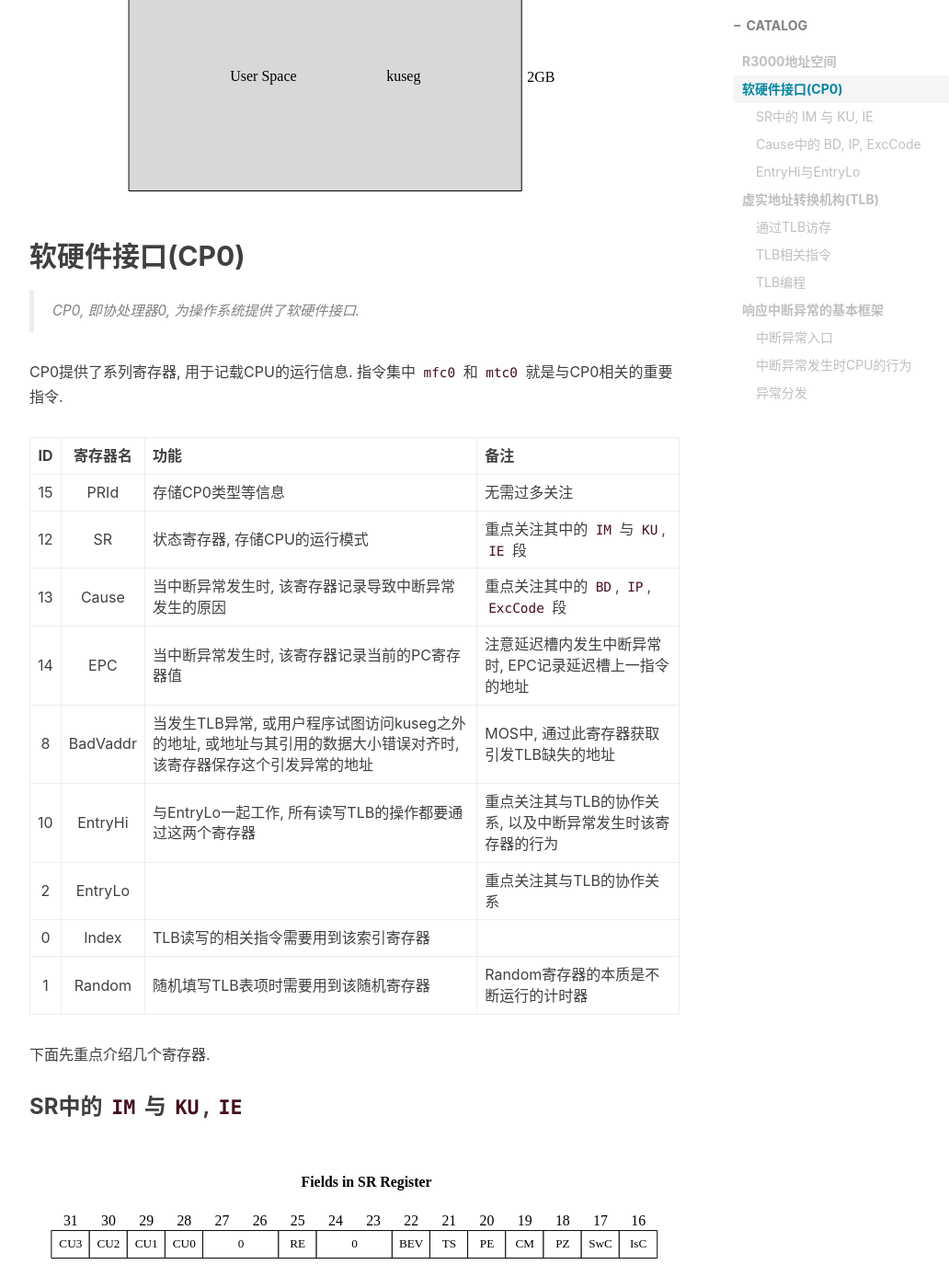
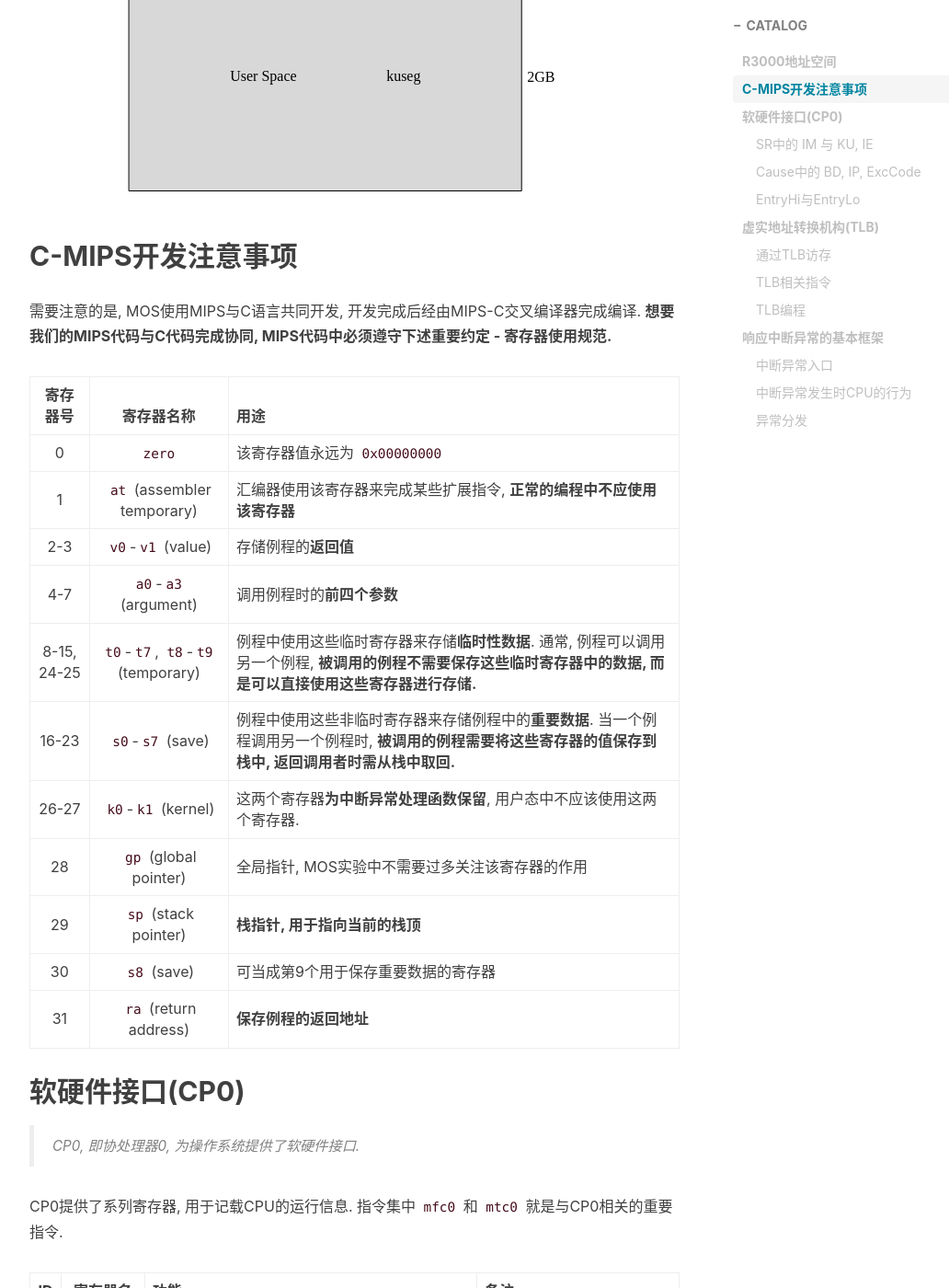
Before and after one commit to Coekjan/coekjan.github.io, a Jekyll site: the page built from _posts/MOS/2021-07-15-Introduction.md, in a window 1280 px wide and 1400 px high, scrolled down 1132 px. Shown: the whole window at 92% size, without its empty margins (233-1265 px from the left). Built offline with Jekyll 4.4.1, drawn with Linux system fonts in a browser that asks for light colours; nearby versions of some CDN libraries; comment, search, counter and statistics services are not loaded.

Commit message:
Add information about C-MIPS

```diff
--- a/_posts/MOS/2021-07-15-Introduction.md
+++ b/_posts/MOS/2021-07-15-Introduction.md
@@ -20,6 +20,24 @@ tags:
 ## R3000地址空间
 
 ![]({{ '/img/OS-MIPS-Base-Address-Space.svg' | prepend: site.baseurl}})
+
+## C-MIPS开发注意事项
+
+需要注意的是, MOS使用MIPS与C语言共同开发, 开发完成后经由MIPS-C交叉编译器完成编译. **想要我们的MIPS代码与C代码完成协同, MIPS代码中必须遵守下述重要约定 - 寄存器使用规范.**
+
+寄存器号 | 寄存器名称 | 用途
+:-: | :-: | :--
+0 | `zero` | 该寄存器值永远为 `0x00000000`
+1 | `at` (assembler temporary) | 汇编器使用该寄存器来完成某些扩展指令, **正常的编程中不应使用该寄存器**
+2-3 | `v0`-`v1` (value) | 存储例程的**返回值**
+4-7 | `a0`-`a3` (argument) | 调用例程时的**前四个参数**
+8-15, 24-25 | `t0`-`t7`, `t8`-`t9` (temporary) | 例程中使用这些临时寄存器来存储**临时性数据**. 通常, 例程可以调用另一个例程, **被调用的例程不需要保存这些临时寄存器中的数据, 而是可以直接使用这些寄存器进行存储.**
+16-23 | `s0`-`s7` (save) | 例程中使用这些非临时寄存器来存储例程中的**重要数据**. 当一个例程调用另一个例程时, **被调用的例程需要将这些寄存器的值保存到栈中, 返回调用者时需从栈中取回.**
+26-27 | `k0`-`k1` (kernel) | 这两个寄存器**为中断异常处理函数保留**, 用户态中不应该使用这两个寄存器.
+28 | `gp` (global pointer) | 全局指针, MOS实验中不需要过多关注该寄存器的作用
+29 | `sp` (stack pointer) | **栈指针, 用于指向当前的栈顶**
+30 | `s8` (save) | 可当成第9个用于保存重要数据的寄存器
+31 | `ra` (return address) | **保存例程的返回地址**
 
 ## 软硬件接口(CP0)
 
@@ -248,7 +266,7 @@ END(except_vec3)
 > 值得注意的是, 这里完全使用 `k0` , `k1` 两个内核保留的寄存器, **可以保证用户态下其他通用寄存器的值不被改变**, 也就保持了现场不变.
 >
 > 此外, 这里涉及到了两个 `.set` 指令:
-> * `noat` : 意味着接下来的代码中**不允许汇编器使用 `at` 寄存器**. 这是因为此时刚刚陷入内核, 还未保存现场, 用户态下除了 `k0` , `k1` 之外都不能够被改变.
+> * `noat` : 意味着接下来的代码中**不允许汇编器使用 `at` 寄存器(即 1 号寄存器)**. 这是因为此时刚刚陷入内核, 还未保存现场, 用户态下除了 `k0` , `k1` 之外都不能够被改变.
 > * `noreorder`: 意味着接下来的代码中不允许汇编器重排指令顺序.
 
 * `mfc0 k1, CP0_CAUSE`: 将Cause寄存器中的值取出, 存到 `k1` 寄存器.
```
